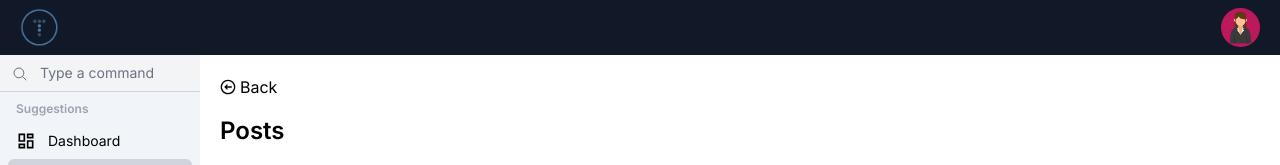
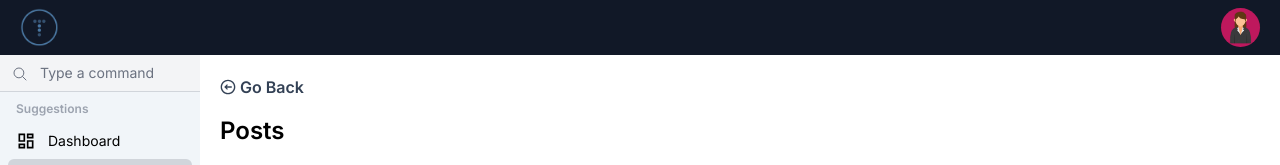
Before and after one commit to NourAlSalhi/Admin-Dashboard, a Next.js app: page /posts in a window 1280 px wide. Shown: the top 165 px of the page. Built offline with nearby package versions, Linux system fonts and the light colour scheme.

Commit message:
add back button reusable

```diff
--- a/app/(main)/posts/edit/[id]/page.tsx
+++ b/app/(main)/posts/edit/[id]/page.tsx
@@ -1,16 +1,9 @@
-import { LeftArrow } from "@/components";
-import Link from "next/link";
+import { BackButton } from "@/components";
 
 const EditPostPage = () => {
   return (
     <div>
-      <Link
-        href="/posts"
-        className="flex items-center gap-1 hover:text-blue-500 mb-4 transition-all duration-200"
-      >
-        <LeftArrow />
-        Back
-      </Link>
+      <BackButton href="/posts"/>
       Edit Post
     </div>
   );
--- a/app/(main)/posts/page.tsx
+++ b/app/(main)/posts/page.tsx
@@ -1,13 +1,9 @@
 import { PostsTable } from "@/app/components";
-import { LeftArrow } from "@/components";
-import Link from "next/link";
+import { BackButton } from "@/components";
 const PostsPage = () => {
   return (
     <>
-      <Link href="/" className="flex items-center gap-1 hover:text-blue-500 mb-4 transition-all duration-200">
-        <LeftArrow />
-        Back
-      </Link>
+      <BackButton />
       <PostsTable limit={10} />
     </>
   );
--- /dev/null
+++ b/components/BackButton/index.tsx
@@ -0,0 +1,20 @@
+import type { BackButtonProps } from "../types";
+import { LeftArrow } from "@/components";
+import Link from "next/link";
+
+const BackButton: React.FC<BackButtonProps> = ({
+  href = "/",
+  title = "Go Back",
+}) => {
+  return (
+    <Link
+      href={href}
+      className="text-slate-700 font-semibold flex items-center gap-1 hover:text-blue-500 mb-4 transition-all duration-200"
+    >
+      <LeftArrow />
+      {title}
+    </Link>
+  );
+};
+
+export default BackButton;
--- a/components/index.ts
+++ b/components/index.ts
@@ -7,3 +7,4 @@ export * from "./types";
 export * from "./Svg";
 export { default as Card } from "./Card";
 export { default as SuggestionItem } from "./SuggestionItem";
+export { default as BackButton } from "./BackButton";
--- a/components/types/index.ts
+++ b/components/types/index.ts
@@ -29,3 +29,8 @@ export interface CardItemProps {
   icon: React.ReactNode;
   count: number;
 }
+
+export interface BackButtonProps {
+  href?: string;
+  title?: string;
+}
```
